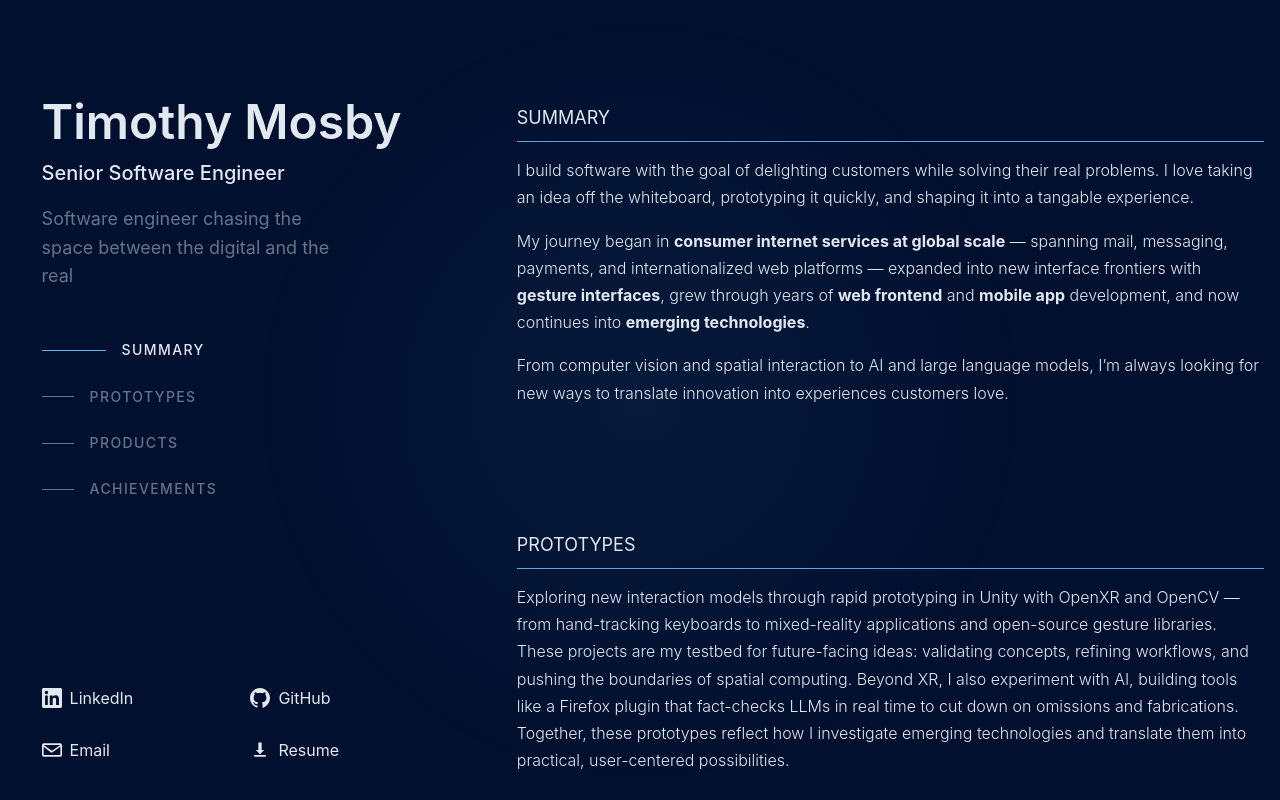
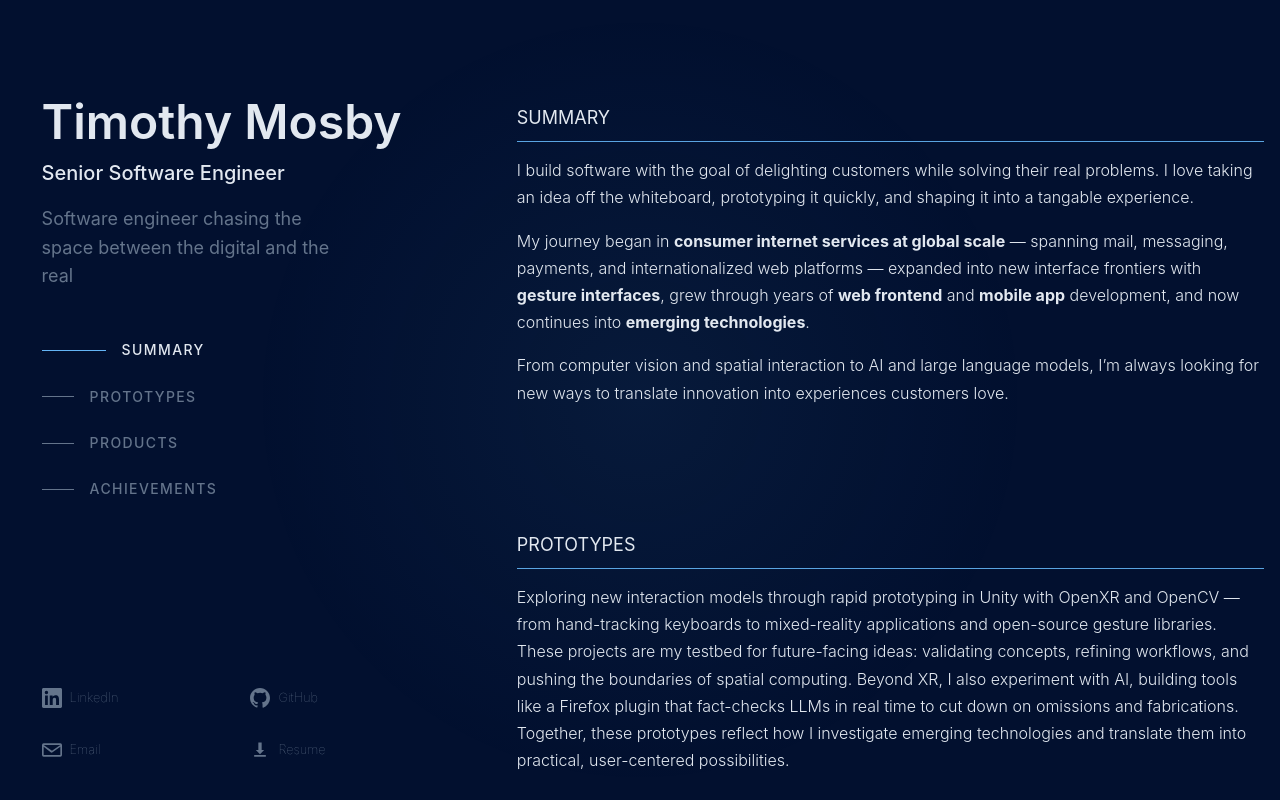
Before and after one commit to timmytimmytimmytime/timmytimmytimmytime.github.io, a React (Vite) app: page / in a window 1280 px wide. Shown: the top 800 px of the page. Built offline with nearby package versions, Linux system fonts and the light colour scheme.

Commit message:
tune the social links to be less jagged looking

```diff
--- a/src/components/SocialLinks/SocialLinks.module.css
+++ b/src/components/SocialLinks/SocialLinks.module.css
@@ -10,9 +10,10 @@
   display: inline-flex;
   align-items: center;
   gap: 0.5rem;
-  color: var(--color-text);                   /* default: white */
+  color: var(--color-text-muted);                   /* default: white */
   text-decoration: none;
-  font-size: 1rem;
+  font-size: 0.8rem;
+  font-weight: 100;
   line-height: 1;
   transition: color .2s ease;
   margin-bottom: 1rem;
```
